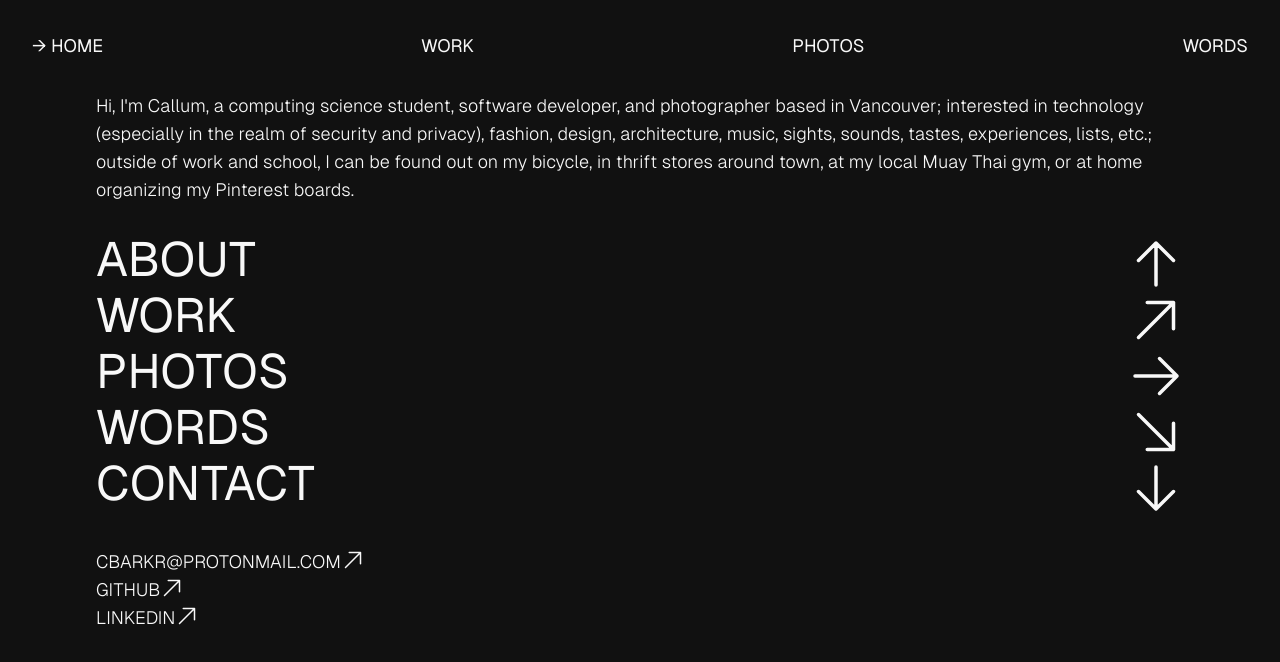
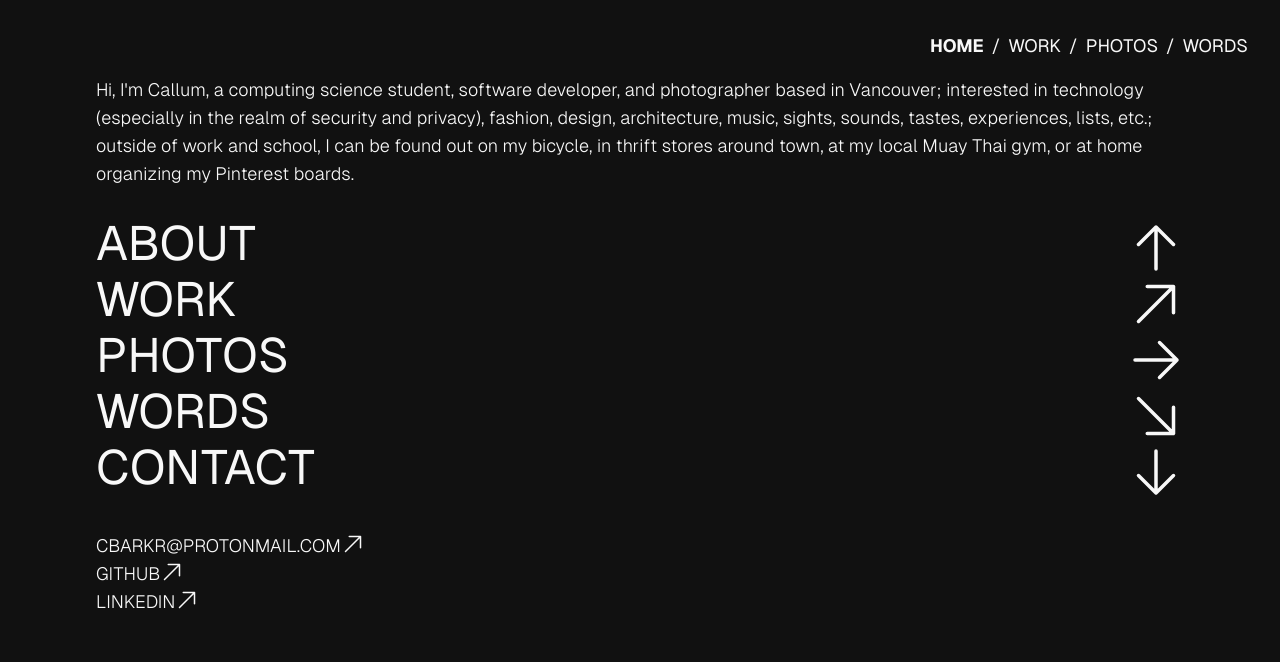
Before and after one commit to cbarkr/portfolio, a Vue app: page / in a window 1280 px wide. Shown: the top 662 px of the page. Built offline with nearby package versions, Linux system fonts and the light colour scheme.

Commit message:
rework nav (again)

```diff
--- a/src/components/Nav.vue
+++ b/src/components/Nav.vue
@@ -3,11 +3,21 @@ import { RouterLink } from 'vue-router'
 </script>
 
 <template>
-  <div class="flex justify-between pb-8">
+  <div class="flex justify-end mb-4">
     <!-- Note: Nav text must match route name -->
-    <router-link v-for="item in nav" :to="item.route" :key="item.title" class="text-lg flex flex-row">
-      {{ selectedRoute(item.title) }}
-    </router-link>
+    <div v-for="(item, index) in nav" :key="item.title" class="text-lg font-light flex flex-row gap-2">
+      <router-link :to="item.route">
+        <div v-if="item.title === this.$route.name" class="font-bold">
+          {{ item.title.toUpperCase() }}
+        </div>
+        <div v-else>
+          {{ item.title.toUpperCase() }}
+        </div>
+      </router-link>
+      <div v-if="index !== nav.length-1" class="pr-2">
+        /
+      </div>
+    </div>
   </div>
 </template>
 
@@ -35,11 +45,6 @@ export default {
         }
       ]
     }
-  },
-  methods: {
-    selectedRoute(name) {
-      return name === this.$route.name ? `→ ${name.toUpperCase()}` : name.toUpperCase()
-    }
   }
 }
 </script>
```
